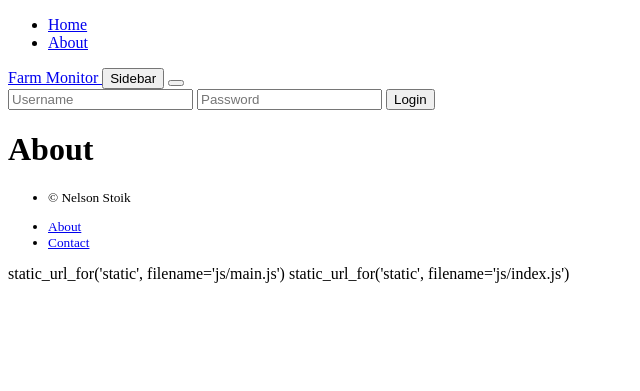
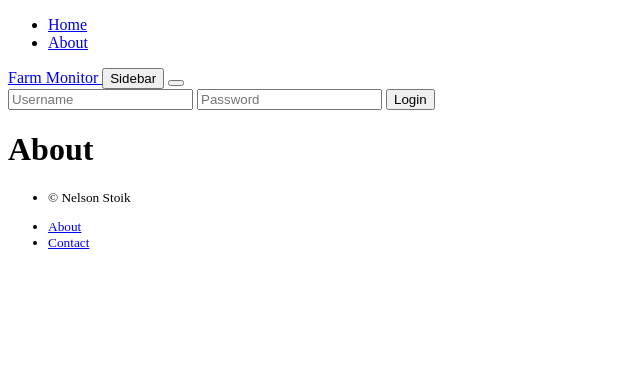
Before and after one commit to nstoik/fm_frontend, a Flask app: template fm_frontend/templates/public/about.html in a window 1280 px wide. Shown: the top 391 px of the page, without its empty margins (0-640 px from the left). Run offline with Flask 2, Linux system fonts and the light colour scheme; the template is opened without the code that fills it: most values are stand-ins (such as "Sample title", 1, 10 or a date in 2020); form fields are guessed from the names that the template uses; parts of the project's set-up code (start-up, migrations or seed data) failed here and were passed over.

Commit message:
change flask_static_digest to flask_manage_webpack

```diff
--- a/fm_frontend/app.py
+++ b/fm_frontend/app.py
@@ -7,7 +7,7 @@ from flask_cors import CORS
 from fm_database.models.user import User
 
 from fm_frontend import api, auth, commands, public, user
-from fm_frontend.extensions import cache, csrf_protect, db, debug_toolbar, login_manager, jwt, flask_static_digest
+from fm_frontend.extensions import cache, csrf_protect, db, debug_toolbar, login_manager, jwt, flask_manage_webpack
 
 
 def create_app(config=None, testing=False, cli=False):
@@ -54,7 +54,7 @@ def register_extensions(app, cli):
     login_manager.init_app(app)
     debug_toolbar.init_app(app)
     jwt.init_app(app)
-    flask_static_digest.init_app(app)
+    flask_manage_webpack.init_app(app)
 
     return None
 
--- a/fm_frontend/extensions.py
+++ b/fm_frontend/extensions.py
@@ -11,7 +11,7 @@ from flask_sqlalchemy import SQLAlchemy
 from flask_wtf.csrf import CSRFProtect
 from flask_jwt_extended import JWTManager
 from flask_marshmallow import Marshmallow
-from flask_static_digest import FlaskStaticDigest
+from flask_manage_webpack import FlaskManageWebpack
 
 from fm_database.base import get_base
 from fm_database.extensions import pwd_context
@@ -22,6 +22,6 @@ login_manager = LoginManager()
 db = SQLAlchemy(model_class=get_base())
 cache = Cache()
 debug_toolbar = DebugToolbarExtension()
-flask_static_digest = FlaskStaticDigest()
+flask_manage_webpack = FlaskManageWebpack()
 jwt = JWTManager()
 ma = Marshmallow()
--- a/fm_frontend/templates/layout.html
+++ b/fm_frontend/templates/layout.html
@@ -13,9 +13,9 @@
         {% endblock %}
     </title>
 
-    {{ static_url_for('static', filename='css/main.css') }}
+    <link rel="stylesheet" href="{{ webpack_url_for('main_css.css') }}">
 
-    <link rel="shortcut icon" href="{{ static_url_for('static', filename='img/favicon.ico') }}">
+    <link rel="shortcut icon" href="{{ webpack_url_for('img/favicon.ico') }}"
 
 </head>
 
@@ -53,7 +53,7 @@
     </div>
 
     <!-- JavaScript at the bottom for fast page loading -->
-    static_url_for('static', filename='js/main.js')
+    <script id="main_js" src="{{ webpack_url_for('main_js.js') }}"></script>
     {% block js %}{% endblock %}
     <!-- end scripts -->
 
--- a/fm_frontend/templates/public/about.html
+++ b/fm_frontend/templates/public/about.html
@@ -14,6 +14,6 @@
 
 {% block js %}
 
-static_url_for('static', filename='js/index.js')
+<script id="app" src="{{ webpack_url_for('app.js') }}"></script>
 
 {% endblock %}
```
